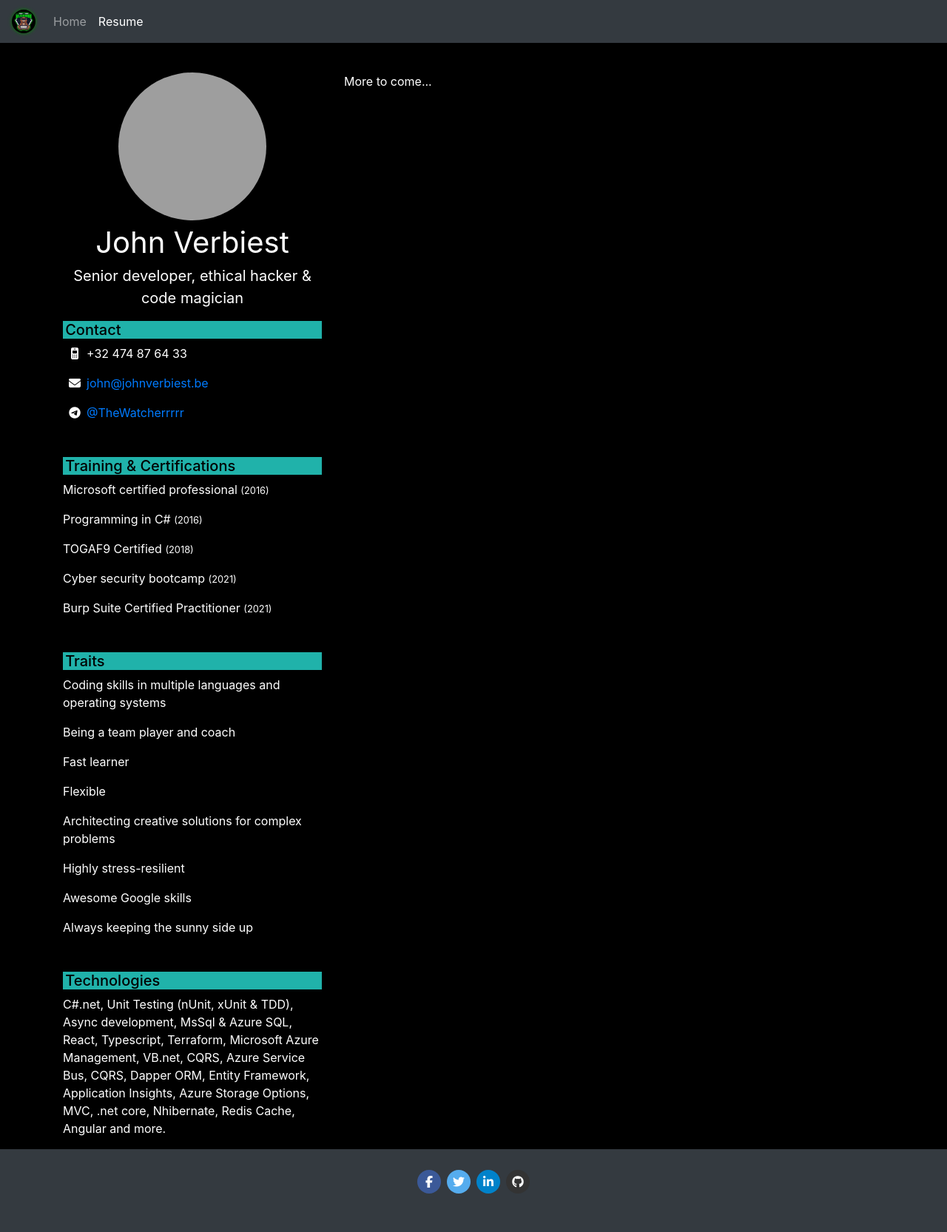
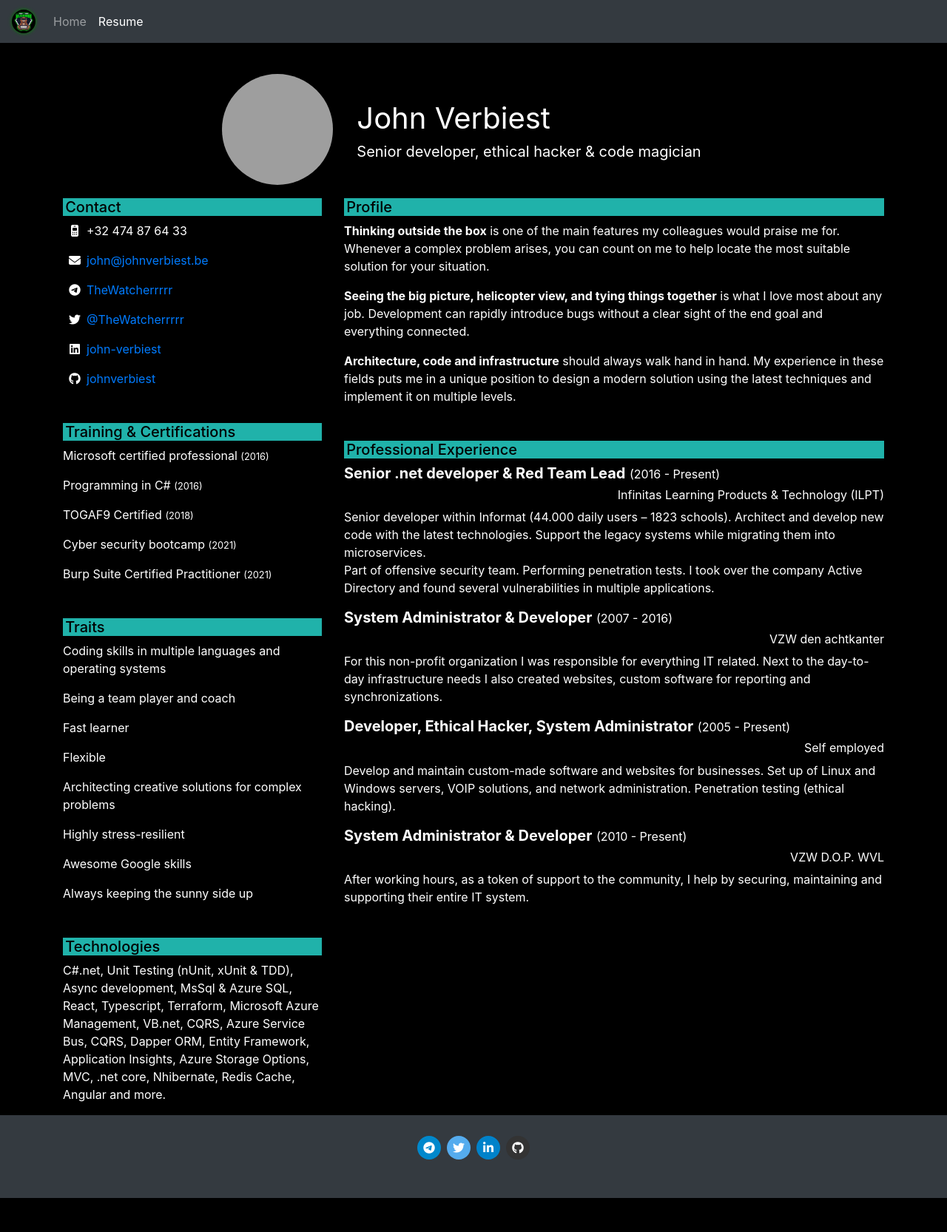
Before and after one commit to johnverbiest/thewatcherrrrr.be, a Jekyll site: the page built from resume.html, in a window 1280 px wide. Shown: the whole page at 74% size. Built offline with Jekyll 4.4.1, drawn with Linux system fonts in a browser that asks for light colours; nearby versions of some CDN libraries; after the commit the page ends 1620 px from its top, so only the background shows below that; grey boxes are pictures that could not be loaded.

Commit message:
Resume finished

```diff
--- a/_data/resume.yml
+++ b/_data/resume.yml
@@ -1,10 +1,14 @@
 general:
-  gravatar: "//www.gravatar.com/avatar/55d07ea5ab0fdc21a29c10eed2be1be8?d=mm&s=200"
+  gravatar: "//www.gravatar.com/avatar/55d07ea5ab0fdc21a29c10eed2be1be8?d=mm&s=150"
   name: John Verbiest
   subtitle: Senior developer, ethical hacker & code magician
   phone: +32 474 87 64 33
   mail: john@johnverbiest.be
   telegram: TheWatcherrrrr
+  twitter: TheWatcherrrrr
+  linkedin: john-verbiest
+  github: johnverbiest
+
 certifications:
   - name: Microsoft certified professional
     date: 2016
@@ -21,6 +25,7 @@ certifications:
   - name: Burp Suite Certified Practitioner
     date: 2021
     link: "https://portswigger.net/web-security/e/c/9d92c93aeaa81d76"
+
 traits:
   - Coding skills in multiple languages and operating systems
   - Being a team player and coach
@@ -30,4 +35,31 @@ traits:
   - Highly stress-resilient
   - Awesome Google skills
   - Always keeping the sunny side up
+
 technologies: C#.net, Unit Testing (nUnit, xUnit & TDD), Async development, MsSql & Azure SQL, React, Typescript, Terraform, Microsoft Azure Management, VB.net, CQRS, Azure Service Bus, CQRS, Dapper ORM, Entity Framework, Application Insights, Azure Storage Options, MVC, .net core, Nhibernate, Redis Cache, Angular and more.
+
+profile:
+  - start: Thinking outside the box
+    continue: is one of the main features my colleagues would praise me for. Whenever a complex problem arises, you can count on me to help locate the most suitable solution for your situation.
+  - start: Seeing the big picture, helicopter view, and tying things together
+    continue: is what I love most about any job. Development can rapidly introduce bugs without a clear sight of the end goal and everything connected.
+  - start: Architecture, code and infrastructure
+    continue: should always walk hand in hand. My experience in these fields puts me in a unique position to design a modern solution using the latest techniques and implement it on multiple levels.
+
+experience:
+  - job: Senior .net developer & Red Team Lead
+    company: Infinitas Learning Products & Technology (ILPT)
+    text: Senior developer within Informat (44.000 daily users – 1823 schools). Architect and develop new code with the latest technologies. Support the legacy systems while migrating them into microservices.<br />Part of offensive security team. Performing penetration tests. I took over the company Active Directory and found several vulnerabilities in multiple applications.
+    time: 2016 - Present
+  - job: System Administrator & Developer
+    company: VZW den achtkanter
+    text: For this non-profit organization I was responsible for everything IT related. Next to the day-to-day infrastructure needs I also created websites, custom software for reporting and synchronizations.
+    time: 2007 - 2016
+  - job: Developer, Ethical Hacker, System Administrator
+    company: Self employed
+    text: Develop and maintain custom-made software and websites for businesses. Set up of Linux and Windows servers, VOIP solutions, and network administration. Penetration testing (ethical hacking).
+    time: 2005 - Present
+  - job: System Administrator & Developer
+    company: VZW D.O.P. WVL
+    text: After working hours, as a token of support to the community, I help by securing, maintaining and supporting their entire IT system.
+    time: 2010 - Present
--- a/_includes/footer.html
+++ b/_includes/footer.html
@@ -6,15 +6,16 @@
         <!-- Section: Social media -->
         <section class="mb-4 socials">
             <!-- Facebook -->
-            <a class="btn btn-primary btn-floating m-1  facebook" href="#!" role="button"><i class="fab fa-facebook-f"></i></a>
+            <a class="btn btn-primary btn-floating m-1 telegram" href="https://t.me/{{ site.data.resume.general.telegram }}" role="button"><i class="fa-brands fa-telegram"></i></a>
 
             <!-- Twitter -->
-            <a class="btn btn-primary btn-floating m-1 twitter" href="#!" role="button"><i class="fab fa-twitter"></i></a>
+            <a class="btn btn-primary btn-floating m-1 twitter" href="https://twitter.com/{{ site.data.resume.general.twitter }}" role="button"><i class="fab fa-twitter"></i></a>
 
             <!-- Linkedin -->
-            <a class="btn btn-primary btn-floating m-1 linkedin" href="#!" role="button"><i class="fab fa-linkedin-in"></i></a>
+            <a class="btn btn-primary btn-floating m-1 linkedin" href="https://www.linkedin.com/in/{{ site.data.resume.general.linkedin }}" role="button"><i class="fab fa-linkedin-in"></i></a>
+
             <!-- Github -->
-            <a class="btn btn-primary btn-floating m-1 github" href="#!" role="button"><i class="fab fa-github"></i></a>
+            <a class="btn btn-primary btn-floating m-1 github" href="https://github.com/{{ site.data.resume.general.github }}" role="button"><i class="fab fa-github"></i></a>
         </section>
         <!-- Section: Social media -->
 
--- a/_includes/footer_style.scss
+++ b/_includes/footer_style.scss
@@ -13,8 +13,8 @@ footer {
       align-items: center;
     }
 
-    .facebook {
-      background-color: #3b5998;
+    .telegram {
+      background-color: #0088cc;
     }
     .twitter {
       background-color: #55acee;
--- a/resume.html
+++ b/resume.html
@@ -15,18 +15,28 @@ redirect_from:
 layout: default
 ---
 
-<div class="container resume"><div class="row">
+<div class="container resume">
+  <div class="row">
+    <div class="col-md-12 titlebar">
+      <img class="rounded-circle avatar" src="{{ site.data.resume.general.gravatar }}" alt="{{ site.data.resume.general.name }}">
+      <div class="namesubtitleholder">
+        <div class="name">{{ site.data.resume.general.name }}</div>
+        <div class="subtitle">{{ site.data.resume.general.subtitle }}</div>
+      </div>
+    </div>
+  </div>
+
+  <div class="row">
   <div class="col-md-4 sidebar">
-    <img class="rounded-circle avatar" src="{{ site.data.resume.general.gravatar }}" alt="{{ site.data.resume.general.name }}">
-    <div class="name">{{ site.data.resume.general.name }}</div>
-    <div class="subtitle">{{ site.data.resume.general.subtitle }}</div>
-
     <div class="block">
       <h4 class="chapterTitle">Contact</h4>
       <ol>
         <li><i class="fa-solid fa-mobile-retro"></i><p>{{ site.data.resume.general.phone }}</p></li>
         <li><i class="fa-solid fa-envelope"></i><p><a href="mailto:{{ site.data.resume.general.mail }}">{{ site.data.resume.general.mail }}</a></p></li>
-        <li><i class="fa-brands fa-telegram"></i><p><a target="_blank" href="https://t.me/{{ site.data.resume.general.telegram }}">@{{ site.data.resume.general.telegram }}</a></p></li>
+        <li><i class="fa-brands fa-telegram"></i><p><a target="_blank" href="https://t.me/{{ site.data.resume.general.telegram }}">{{ site.data.resume.general.telegram }}</a></p></li>
+        <li><i class="fa-brands fa-twitter"></i><p><a target="_blank" href="https://twitter.com/{{ site.data.resume.general.twitter }}">@{{ site.data.resume.general.twitter }}</a></p></li>
+        <li><i class="fa-brands fa-linkedin"></i><p><a target="_blank" href="https://www.linkedin.com/in/{{ site.data.resume.general.linkedin }}">{{ site.data.resume.general.linkedin }}</a></p></li>
+        <li><i class="fa-brands fa-github"></i><p><a target="_blank" href="https://github.com/{{ site.data.resume.general.github }}">{{ site.data.resume.general.github }}</a></p></li>
       </ol>
     </div>
 
@@ -59,5 +69,28 @@ layout: default
 
 
 
-  <div class="col-md-8">More to come...</div>
+  <div class="col-md-8 mainbar">
+    <div class="block">
+      <h4 class="chapterTitle">Profile</h4>
+      <ol>
+        {% for profile in site.data.resume.profile %}
+        <li><p><strong>{{ profile.start }}</strong> {{ profile.continue }}</p></li>
+        {% endfor %}
+      </ol>
+    </div>
+
+    <div class="block">
+      <h4 class="chapterTitle">Professional Experience</h4>
+      <ol>
+        {% for job in site.data.resume.experience %}
+        <li>
+          <h5><strong>{{ job.job }}</strong> <small>({{ job.time }})</small></h5>
+          <h6>{{ job.company }}</h6>
+          <p>{{ job.text }}</p>
+        </li>
+        {% endfor %}
+      </ol>
+    </div>
+  </div>
+
 </div></div>
--- a/resume_style.scss
+++ b/resume_style.scss
@@ -9,14 +9,13 @@
     padding-left: 0.2rem;
   }
 
-  .sidebar {
+  .titlebar {
     display: flex;
-    flex-direction: column;
+    flex-direction: row;
     align-items: center;
-
-
+    justify-content: center;
     .avatar {
-      max-width: 200px;
+      max-width: 150px;
       width: 90%;
     }
     .name {
@@ -27,6 +26,20 @@
       font-size: $h5-font-size;
       text-align: center;
     }
+    .namesubtitleholder {
+      margin: 2rem;
+      display: flex;
+      flex-direction: column;
+      align-items: flex-start;
+      justify-content: flex-start;
+    }
+  }
+
+  .sidebar {
+    display: flex;
+    flex-direction: column;
+    align-items: center;
+
     .block {
       margin-top: 1rem;
       width: 100%;
@@ -53,4 +66,46 @@
       }
     }
   }
+
+  .mainbar {
+    display: flex;
+    flex-direction: column;
+    align-items: flex-start;
+
+    .block {
+      margin-top: 1rem;
+      width: 100%;
+      ol {
+        display: flex;
+        list-style-type: none;
+        padding-left: 0px;
+        flex-wrap: wrap;
+        flex-direction: column;
+        li {
+          display: flex;
+          margin-left: 0;
+          flex-direction: column;
+          justify-content: flex-start;
+          align-items: baseline;
+          width: 100%;
+
+          i {
+            width: 2rem;
+            text-align: center;
+          }
+          p {
+            flex-grow: 1;
+          }
+          h5 {
+            font-weight: normal;
+          }
+          h6 {
+            font-weight: normal;
+            text-align: right;
+            width: 100%;
+          }
+        }
+      }
+    }
+  }
 }
```
